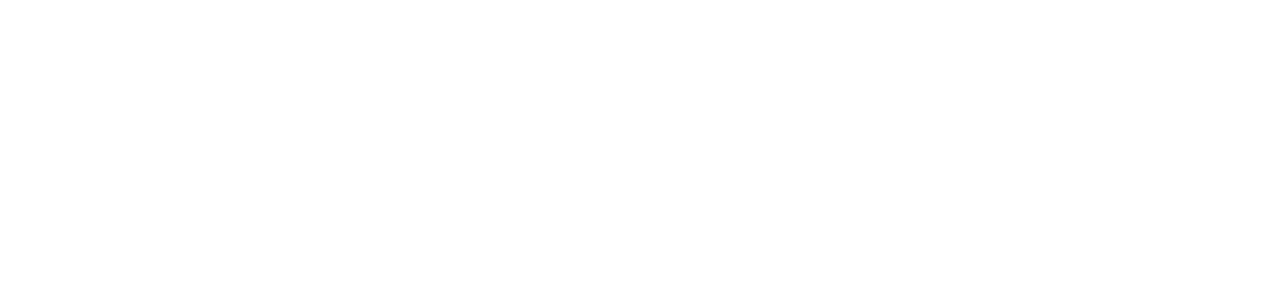
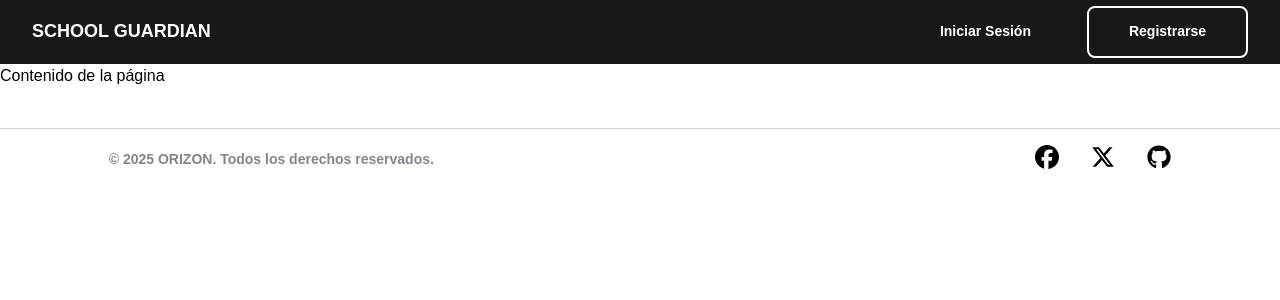
Before and after one commit to Orizon-team/SchoolGuardian, a Next.js app: page / in a window 1280 px wide. Shown: the top 300 px of the page. Built offline with nearby package versions, Linux system fonts and the light colour scheme.

Commit message:
Se agregó el Header y el Footer a la página principal

```diff
--- a/app/page.tsx
+++ b/app/page.tsx
@@ -1,6 +1,15 @@
+import {Header}  from "@/components/ui/header";
+import {Footer} from "@/components/ui/footer";
+
 export default function Page() {
     return (
         <div>
+            <Header />
+            <main>
+                <h1>Contenido de la página</h1>
+            </main>
+            <Footer />
+
 
         </div>
     );
```
